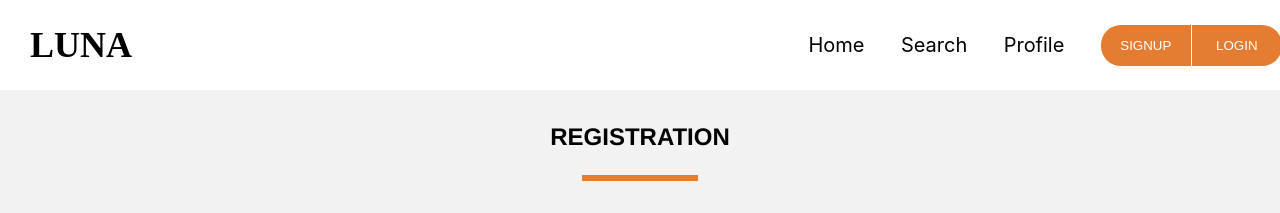
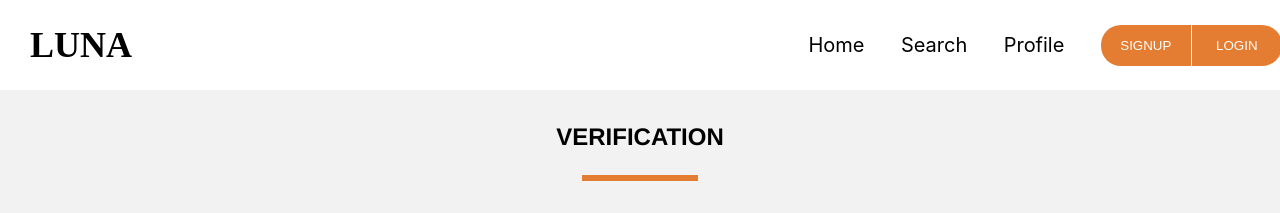
Before and after one commit to AlexNikolov89/Luna-Project, a React (Create React App) app in the folder frontend/: page /verification in a window 1280 px wide. Shown: the top 213 px of the page. Built offline with nearby package versions, Linux system fonts and the light colour scheme.

Commit message:
davidcom

```diff
--- a/frontend/src/components/Verification/index.js
+++ b/frontend/src/components/Verification/index.js
@@ -11,7 +11,7 @@ export const Verification = () => {
             <Style.MainVerification>
                 <Style.ContainerVerificationForm>
                     <Style.DivVerificationText>
-                        <Style.TextVerification>REGISTRATION</Style.TextVerification>
+                        <Style.TextVerification>VERIFICATION</Style.TextVerification>
                         <Style.Line></Style.Line>
                     </Style.DivVerificationText>
                     <Style.ContentForm>
```
